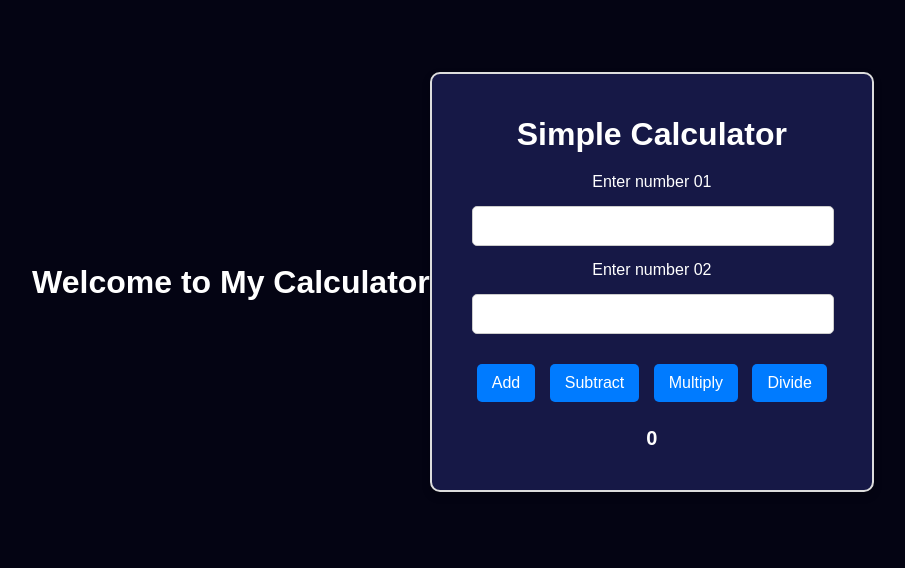
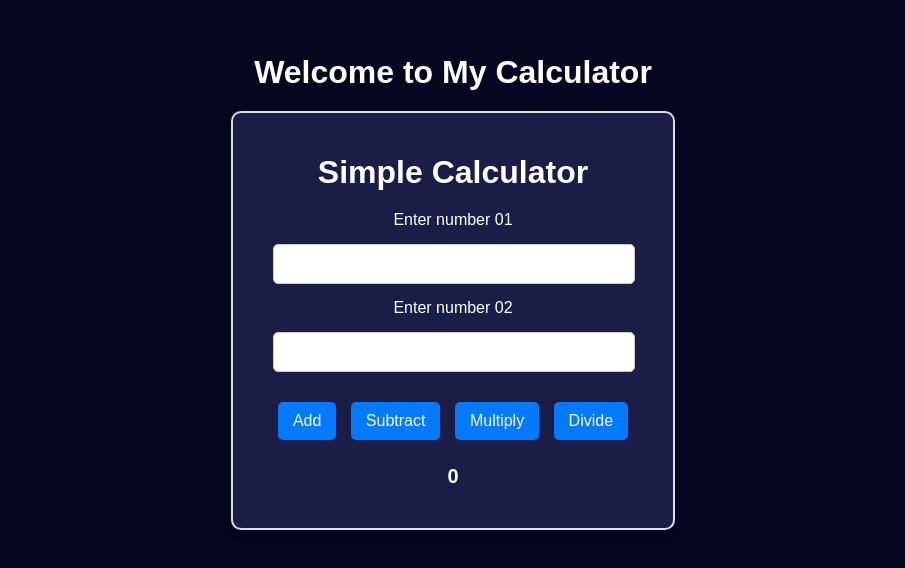
Before and after one commit to JuneCeaser/practice, a plain HTML site: page index.html in a window 1280 px wide. Shown: the part 118-686 px from the top of the page, without its empty margins (187-1092 px from the left). Drawn offline with Linux system fonts and the light colour scheme.

Commit message:
Update style.css
ad

```diff
--- a/style.css
+++ b/style.css
@@ -1,17 +1,26 @@
 body {
     font-family: Arial, sans-serif;
-    background-color: #040413;
+    background-color: #060620;
     margin: 0;
     padding: 0;
     display: flex;
+    flex-direction: column;
     justify-content: center;
     align-items: center;
     height: 100vh;
 }
 
+.page-title {
+    font-size: 32px;
+    color: #ffffff;
+    margin-top: 20px;
+    margin-bottom: 20px;
+    text-align: center;
+}
+
 .container {
     text-align: center;
-    background: #161846;
+    background: #1b1d46;
     border: 2px solid #ddd;
     border-radius: 10px;
     padding: 20px 40px;
```
